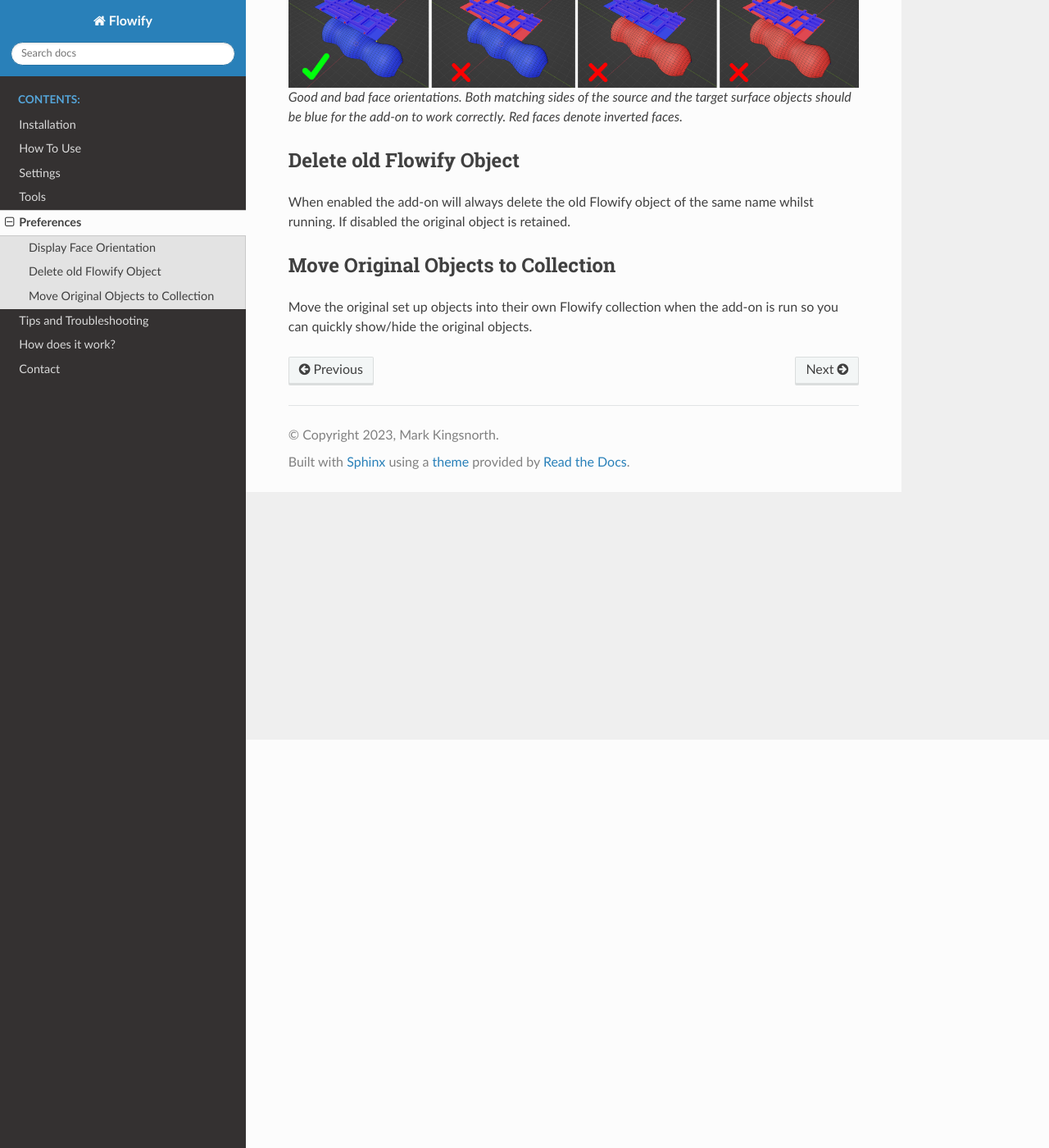
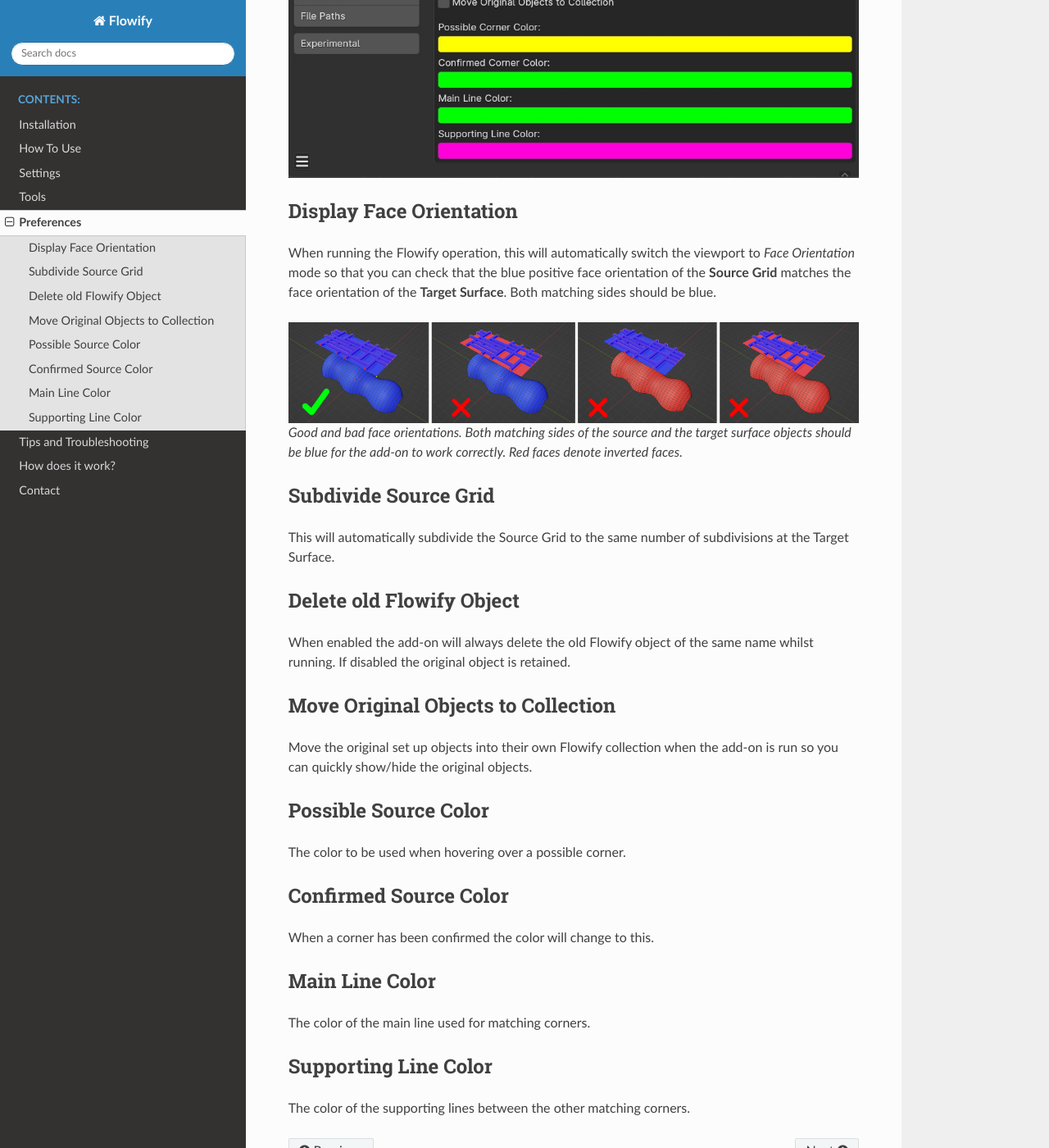
Before and after one commit to mkingsnorth/flowify_docs, a Sphinx documentation site: the page built from docs/preferences.rst, in a window 1280 px wide and 1400 px high, scrolled down 498 px. Shown: the whole window at 82% size. Built offline with Sphinx 7.4.7 and the Read the Docs theme 2.0.0, drawn with Linux system fonts in a browser that asks for light colours.

Commit message:
Added in notes about subdivision and color

```diff
--- a/docs/preferences.rst
+++ b/docs/preferences.rst
@@ -16,6 +16,12 @@ When running the Flowify operation, this will automatically switch the viewport
 
    Good and bad face orientations. Both matching sides of the source and the target surface objects should be blue for the add-on to work correctly.  Red faces denote inverted faces.
 
+Subdivide Source Grid
+---------------------------------------
+
+This will automatically subdivide the Source Grid to the same number of subdivisions at the Target Surface.
+
+
 Delete old Flowify Object
 ---------------------------------------
 
@@ -25,3 +31,24 @@ Move Original Objects to Collection
 ---------------------------------------
 
 Move the original set up objects into their own Flowify collection when the add-on is run so you can quickly show/hide the original objects.
+
+
+Possible Source Color
+-------------------------
+
+The color to be used when hovering over a possible corner.
+
+Confirmed Source Color
+-------------------------
+
+When a corner has been confirmed the color will change to this.
+
+Main Line Color
+-------------------------
+
+The color of the main line used for matching corners.
+
+Supporting Line Color
+-------------------------
+
+The color of the supporting lines between the other matching corners.
```
Also changed, not shown: docs/images/preferences.jpg.
